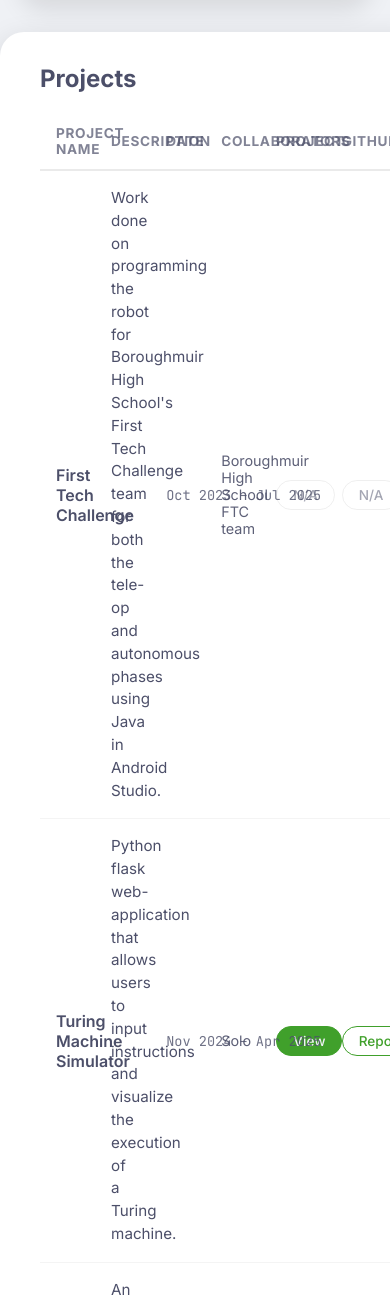
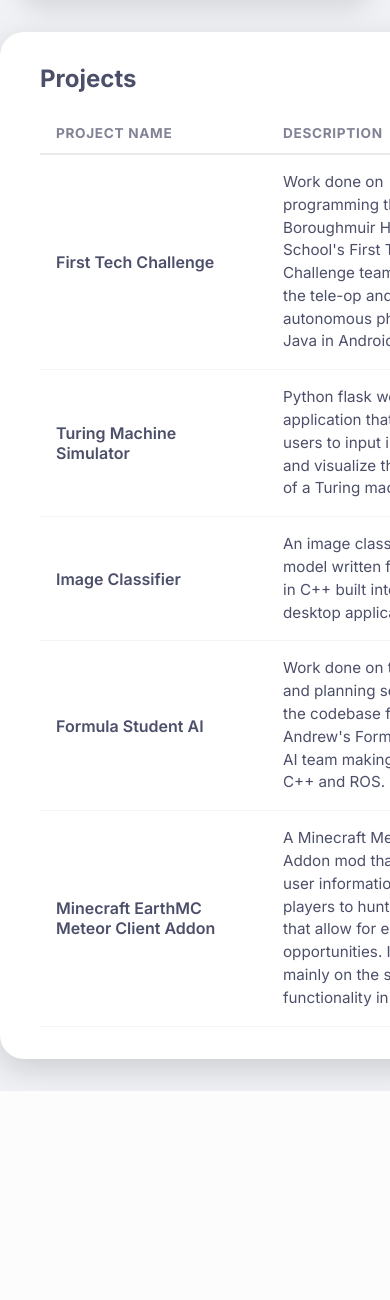
Before and after one commit to AverageApple288/PortfolioWebsite, a Flask app: page /projects in a window 390 px wide; the page is wider, and only the part inside the window is pictured. Shown: the part 64-1364 px from the top of that part. After the commit the page ends 1155 px from the top of that part, so only its background shows below. Run offline with Flask 3, Linux system fonts and the light colour scheme; style sheets or scripts are compiled from the project's sources.

Commit message:
Added more security features and mobile support

```diff
--- a/app.py
+++ b/app.py
@@ -1,7 +1,11 @@
 from flask import Flask, render_template
 from flask_talisman import Talisman
+from werkzeug.middleware.proxy_fix import ProxyFix
 
 app = Flask(__name__)
+
+app.wsgi_app = ProxyFix(app.wsgi_app, x_for=1, x_proto=1, x_host=1, x_prefix=1)
+app.config['SERVER_NAME'] = 'fabianbutchart.com'
 
 csp = {
     'default-src': [
--- a/static/styles/style.scss
+++ b/static/styles/style.scss
@@ -117,6 +117,12 @@ nav ul li a.active::after {
     color: var(--bg-colour);
 }
 
+.table-wrapper {
+    width: 100%;
+    overflow-x: auto;
+    -webkit-overflow-scrolling: touch;
+}
+
 .table-container {
     width: 100%;
     overflow-x: auto;
@@ -125,6 +131,7 @@ nav ul li a.active::after {
 
 .project-table {
     width: 100%;
+    min-width: 1200px;
     border-collapse: collapse;
     text-align: left;
     table-layout: fixed;
@@ -289,13 +296,19 @@ nav ul li a.active::after {
 
 .projects-grid {
     display: grid;
-    grid-template-columns: repeat(3, 1fr);
+    grid-template-columns: repeat(1, 1fr);
     gap: 24px;
 }
 
-@media (max-width: 768px) {
+@media (min-width: 768px) {
     .projects-grid {
-        grid-template-columns: 1fr;
+        grid-template-columns: repeat(2, 1fr);
+    }
+}
+
+@media (min-width: 1024px) {
+    .projects-grid {
+        grid-template-columns: repeat(3, 1fr);
     }
 }
 
--- a/templates/projects.html
+++ b/templates/projects.html
@@ -14,7 +14,7 @@
                 <h1>Projects</h1>
             </section>
 
-            <section>
+            <section class="table-wrapper">
                 <table class="project-table">
                     <thead>
                         <tr>
```
